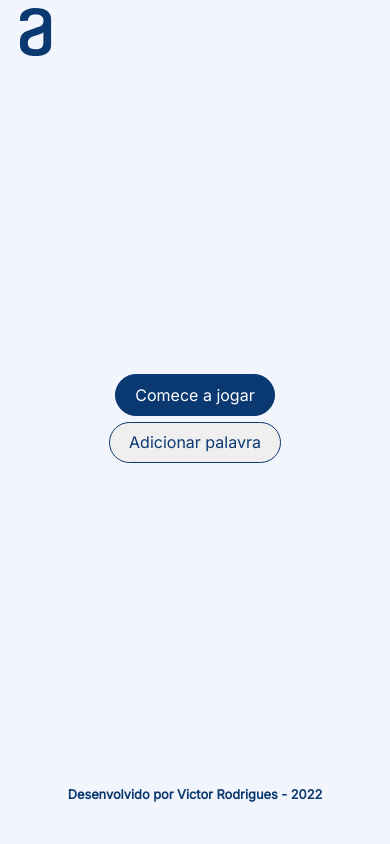
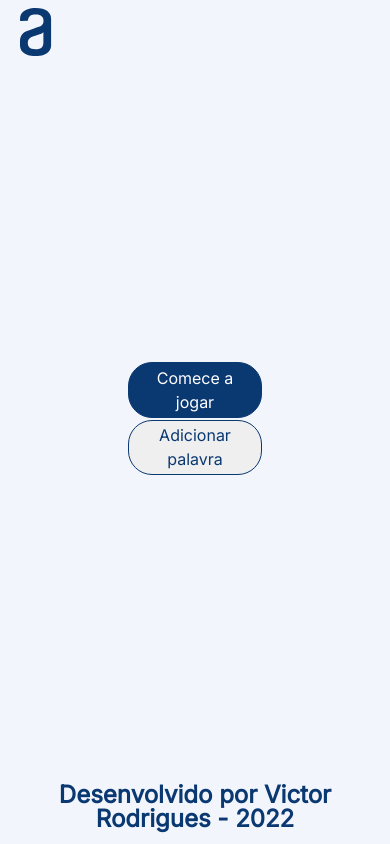
Before and after one commit to rodriguesvictor/challenge2-one-jogo-da-forca, a plain HTML site: page index.html in a window 390 px wide. Drawn offline with Linux system fonts and the light colour scheme.

Commit message:
Ajustes de responsividade

```diff
--- a/css/index.css
+++ b/css/index.css
@@ -159,7 +159,7 @@ footer p {
     text-align: center;
     font-weight: bold;
     color: #0A3871;
-    font-size: 0.8em;
+    font-size: 1em;
 }
 
 .fadeIn {
@@ -202,4 +202,17 @@ footer p {
     background-repeat: no-repeat;
 }
 
-@media screen and (max-width: 480px) {}
+@media screen and (max-width: 480px) {
+    body {
+        width: 100%;
+
+
+        display: flex;
+        flex-direction: column;
+        align-content: center;
+    }
+
+    footer p {
+        font-size: 1.5em;
+    }
+}
```
